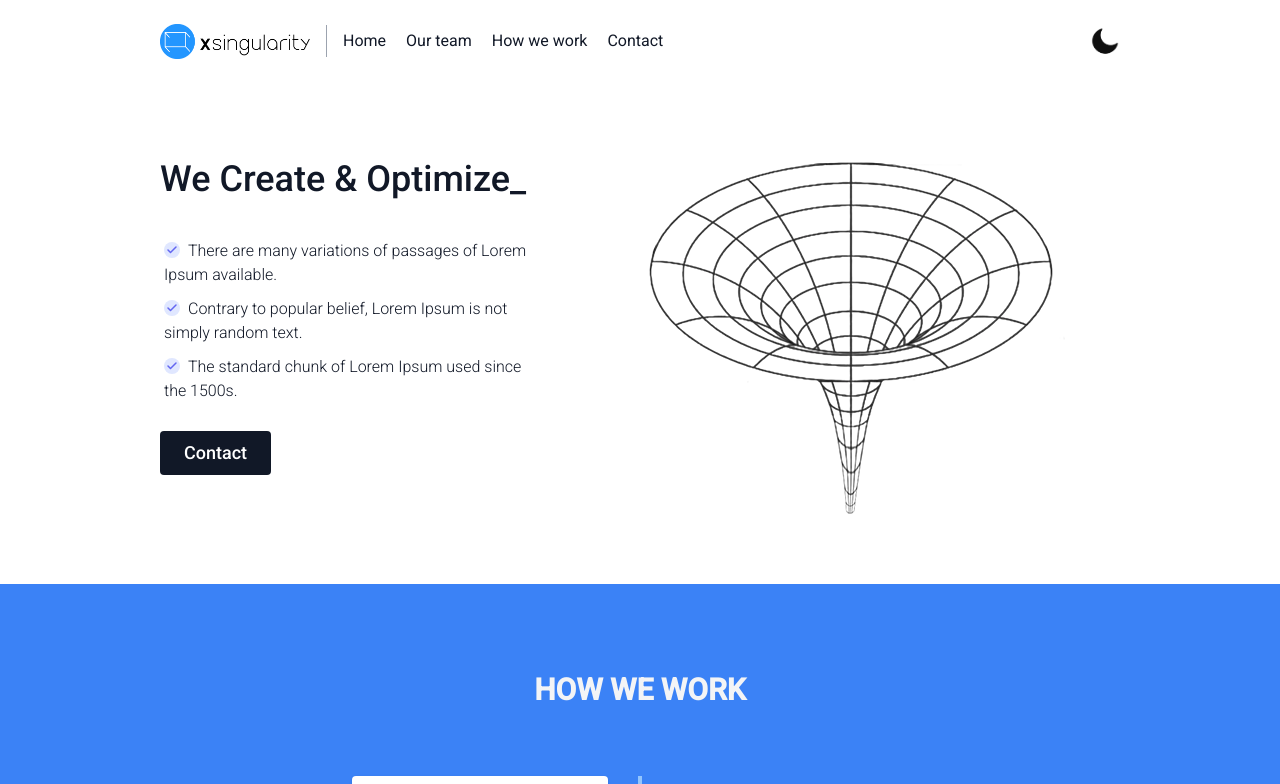
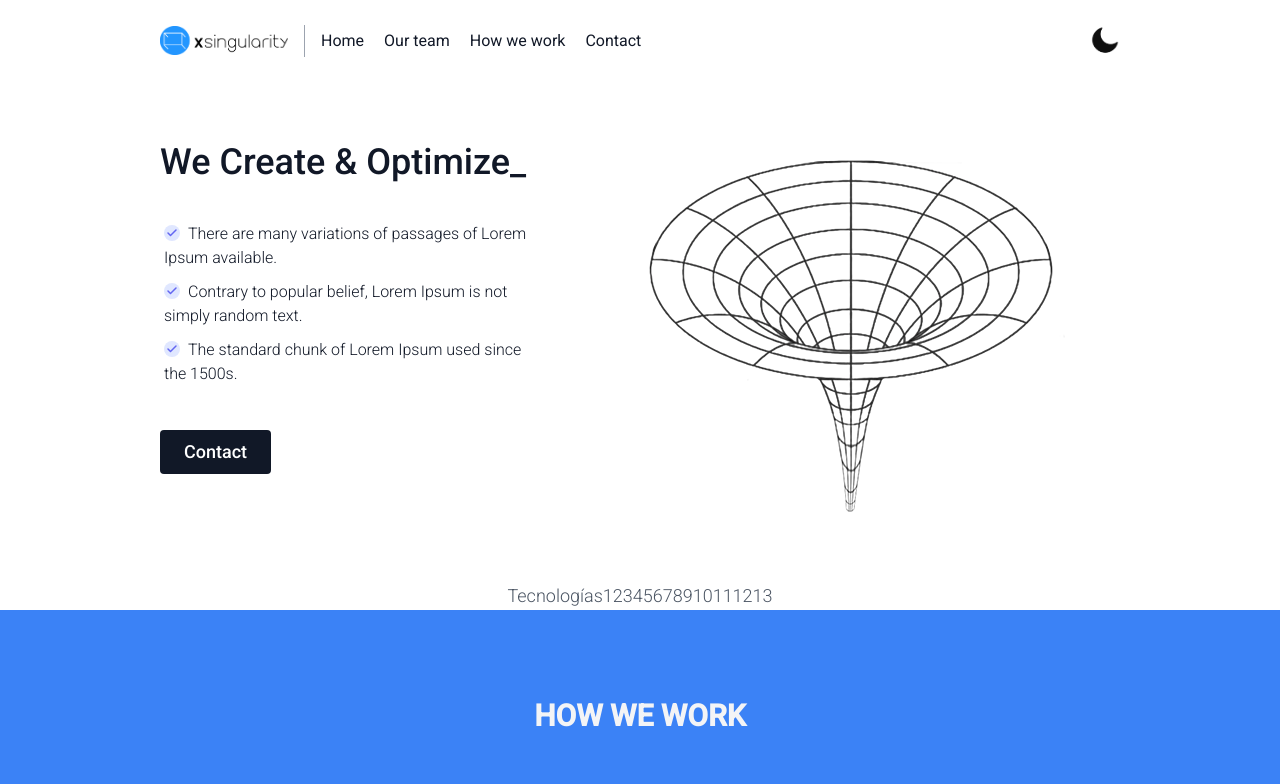
Before and after one commit to XSingularity/core-website, a Next.js app: page / in a window 1280 px wide. Shown: the top 784 px of the page. Built offline with nearby package versions, Linux system fonts and the light colour scheme.

Commit message:
tech section start

```diff
--- a/src/app/components/header.tsx
+++ b/src/app/components/header.tsx
@@ -5,7 +5,7 @@ const Header = () => {
 <header className="text-gray-900 font-sans font-light ">
   <div className=" container mx-auto flex flex-wrap p-6 xl:px-40 2xl:px-40 lg:px-7 md:px-7 flex-col md:flex-row items-center ">
 
-    <img className="test" src="/logo1.png" alt="" />
+    <img className="w-32" src="/logo1.png" alt="" />
     <br />
     <nav className="md:mr-auto md:ml-4 md:py-1 md:pl-4 font-normal md:border-l md:border-gray-400	flex flex-wrap items-center text-base justify-center">
       <a className="ease-in duration-300 mr-5 hover:text-blue-500">Home</a>
--- a/src/app/components/intro.tsx
+++ b/src/app/components/intro.tsx
@@ -39,15 +39,35 @@ const Intro = () => {
       </div>
 
 
-      <div className="flex justify-center py-8">
+      <div className="flex justify-center py-12 ">
 
       <button className="ease-in duration-500 inline-flex text-white bg-gray-900 border-1 py-2 px-6 focus:outline-none hover:bg-blue-500 hover:text-white rounded text-lg font-medium ">Contact</button>
       </div>
-    </div>
-    <div className="sm:content-center sm:w-1/2 md:w-1/2 lg:w-1/2">
+     </div>
+    <div className="sm:content-center w-1/2 sm:w-1/2 md:w-1/2 lg:w-1/2">
+
     <img className="" src="/xsing.png" alt="xSingularity" />
     </div>
+
   </div>
+    <div className="content-center flex justify-center text-center place-items-center text-sans text-lg ">
+      <h1 className="" >Tecnologías</h1>
+      <div>1</div>
+      <div>2</div>
+      <div>3</div>
+      <div>4</div>
+      <div>5</div>
+      <div>6</div>
+      <div>7</div>
+      <div>8</div>
+      <div>9</div>
+      <div>10</div>
+      <div>11</div>
+      <div>12</div>
+      <div>13</div>
+    </div>
+
+
 </section>
   )
 }
--- /dev/null
+++ b/src/app/components/tech.tsx
@@ -0,0 +1,90 @@
+import React from 'react'
+//dfdfdfdfdf
+const Tech = () => {
+  return (
+    <section className="text-gray-600 body-font">
+  <div className="container px-5 py-24 mx-auto">
+    <div className="flex flex-wrap -m-4">
+      <div className="lg:w-1/4 md:w-1/2 p-4 w-full">
+        <a className="block relative h-48 rounded overflow-hidden">
+          <img alt="ecommerce" className="object-cover object-center w-full h-full block" src="https://dummyimage.com/420x260"/>
+        </a>
+
+      </div>
+      <div className="lg:w-1/4 md:w-1/2 p-4 w-full">
+        <a className="block relative h-48 rounded overflow-hidden">
+          <img alt="ecommerce" className="object-cover object-center w-full h-full block" src="https://dummyimage.com/421x261"/>
+        </a>
+        <div className="mt-4">
+          <h3 className="text-gray-500 text-xs tracking-widest title-font mb-1">CATEGORY</h3>
+          <h2 className="text-gray-900 title-font text-lg font-medium">Shooting Stars</h2>
+          <p className="mt-1">$21.15</p>
+        </div>
+      </div>
+      <div className="lg:w-1/4 md:w-1/2 p-4 w-full">
+        <a className="block relative h-48 rounded overflow-hidden">
+          <img alt="ecommerce" className="object-cover object-center w-full h-full block" src="https://dummyimage.com/422x262"/>
+        </a>
+        <div className="mt-4">
+          <h3 className="text-gray-500 text-xs tracking-widest title-font mb-1">CATEGORY</h3>
+          <h2 className="text-gray-900 title-font text-lg font-medium">Neptune</h2>
+          <p className="mt-1">$12.00</p>
+        </div>
+      </div>
+      <div className="lg:w-1/4 md:w-1/2 p-4 w-full">
+        <a className="block relative h-48 rounded overflow-hidden">
+          <img alt="ecommerce" className="object-cover object-center w-full h-full block" src="https://dummyimage.com/423x263"/>
+        </a>
+        <div className="mt-4">
+          <h3 className="text-gray-500 text-xs tracking-widest title-font mb-1">CATEGORY</h3>
+          <h2 className="text-gray-900 title-font text-lg font-medium">The 400 Blows</h2>
+          <p className="mt-1">$18.40</p>
+        </div>
+      </div>
+      <div className="lg:w-1/4 md:w-1/2 p-4 w-full">
+        <a className="block relative h-48 rounded overflow-hidden">
+          <img alt="ecommerce" className="object-cover object-center w-full h-full block" src="https://dummyimage.com/424x264"/>
+        </a>
+        <div className="mt-4">
+          <h3 className="text-gray-500 text-xs tracking-widest title-font mb-1">CATEGORY</h3>
+          <h2 className="text-gray-900 title-font text-lg font-medium">The Catalyzer</h2>
+          <p className="mt-1">$16.00</p>
+        </div>
+      </div>
+      <div className="lg:w-1/4 md:w-1/2 p-4 w-full">
+        <a className="block relative h-48 rounded overflow-hidden">
+          <img alt="ecommerce" className="object-cover object-center w-full h-full block" src="https://dummyimage.com/425x265"/>
+        </a>
+        <div className="mt-4">
+          <h3 className="text-gray-500 text-xs tracking-widest title-font mb-1">CATEGORY</h3>
+          <h2 className="text-gray-900 title-font text-lg font-medium">Shooting Stars</h2>
+          <p className="mt-1">$21.15</p>
+        </div>
+      </div>
+      <div className="lg:w-1/4 md:w-1/2 p-4 w-full">
+        <a className="block relative h-48 rounded overflow-hidden">
+          <img alt="ecommerce" className="object-cover object-center w-full h-full block" src="https://dummyimage.com/427x267"/>
+        </a>
+        <div className="mt-4">
+          <h3 className="text-gray-500 text-xs tracking-widest title-font mb-1">CATEGORY</h3>
+          <h2 className="text-gray-900 title-font text-lg font-medium">Neptune</h2>
+          <p className="mt-1">$12.00</p>
+        </div>
+      </div>
+      <div className="lg:w-1/4 md:w-1/2 p-4 w-full">
+        <a className="block relative h-48 rounded overflow-hidden">
+          <img alt="ecommerce" className="object-cover object-center w-full h-full block" src="https://dummyimage.com/428x268"/>
+        </a>
+        <div className="mt-4">
+          <h3 className="text-gray-500 text-xs tracking-widest title-font mb-1">CATEGORY</h3>
+          <h2 className="text-gray-900 title-font text-lg font-medium">The 400 Blows</h2>
+          <p className="mt-1">$18.40</p>
+        </div>
+      </div>
+    </div>
+  </div>
+</section>
+  )
+}
+
+export default Tech
--- a/src/app/page.tsx
+++ b/src/app/page.tsx
@@ -2,16 +2,19 @@ import Intro from "./components/intro";
 import Team from "./components/team";
 import Timeline from "./components/timeline";
 import Contact from "./components/contact";
+import Tech from "./components/tech";
 export default function Home() {
   return (
 <main>
 
 
 <Intro/>
+
 <Timeline/>
 <Team/>
 <Contact/>
 
+
 </main>
   )
 }
--- a/src/app/styles/globals.css
+++ b/src/app/styles/globals.css
@@ -4,7 +4,7 @@
 @tailwind utilities;
 
 
-.test{
+.test5{
   max-width: 150px;
   display: flex;
   align-items: center;
```
